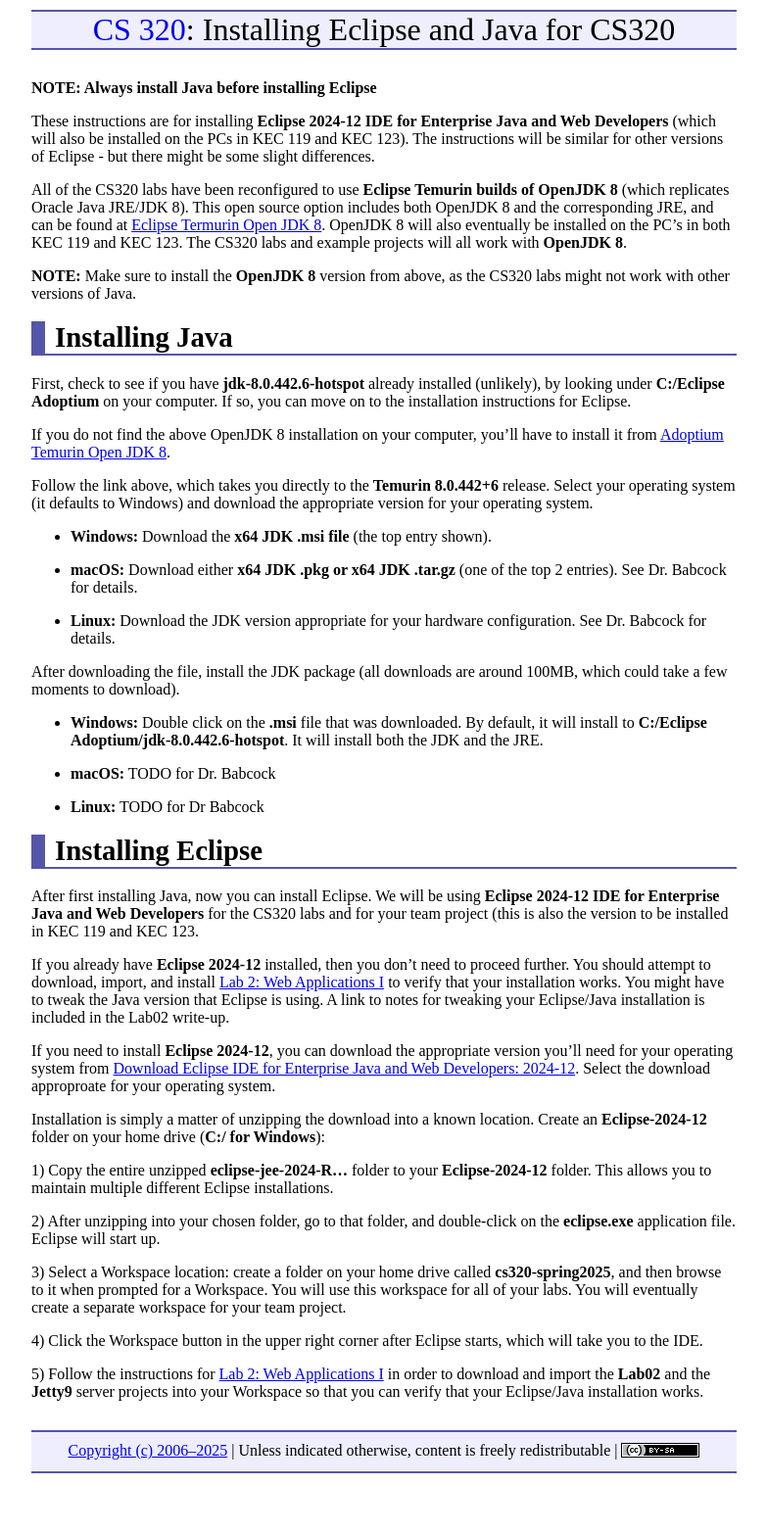
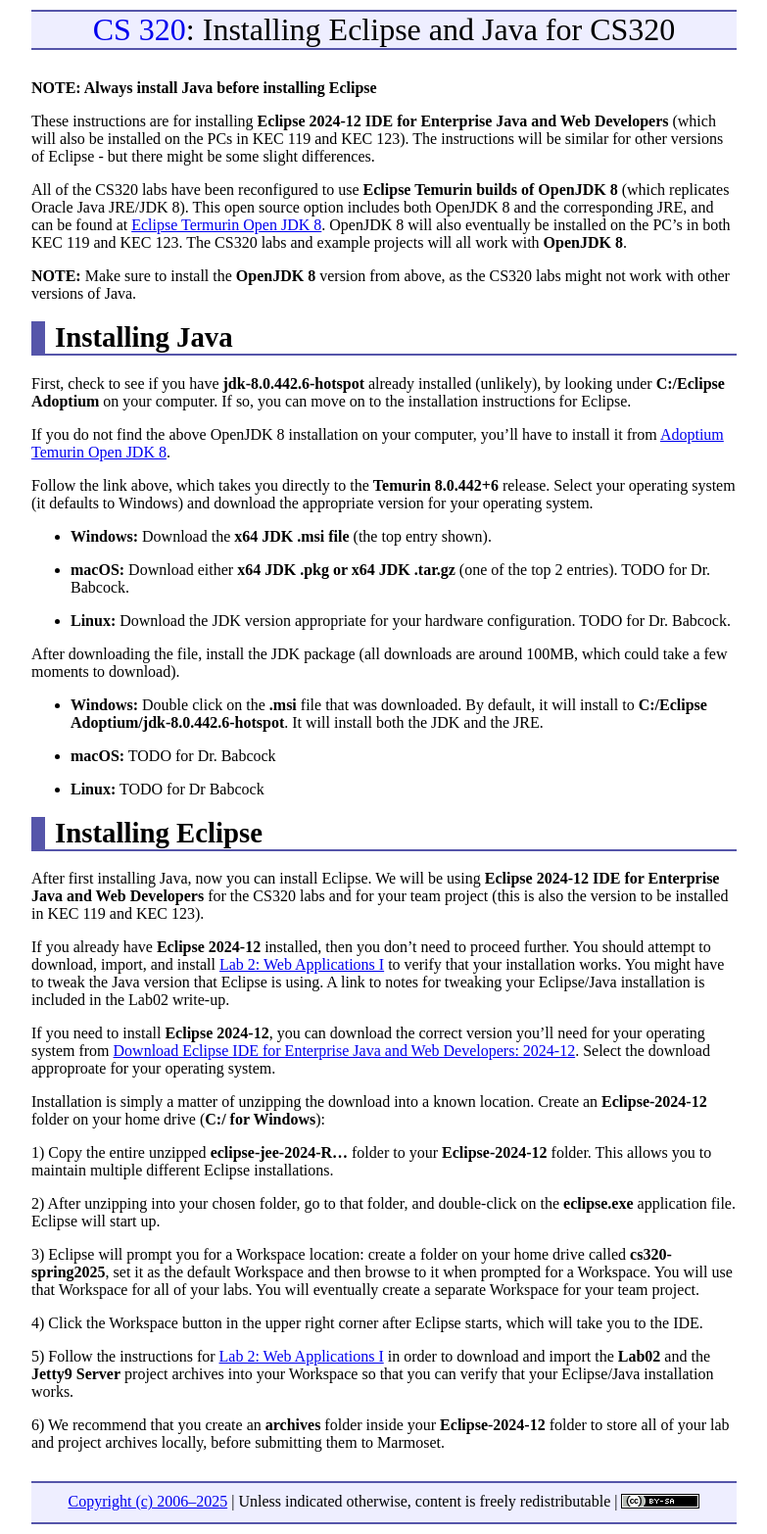
Before and after one commit to ycpcs/cs320-spring2025, a Jekyll site: the page built from labs/Eclipse-Java-Installation.md, in a window 1280 px wide. Shown: the whole page at 98% size, without its empty margins (248-1031 px from the left). Built offline with Jekyll 4.4.1, drawn with Linux system fonts in a browser that asks for light colours; before the commit the page ends 1514 px from its top, so only the background shows below that.

Commit message:
more edits

```diff
--- a/labs/Eclipse-Java-Installation.md
+++ b/labs/Eclipse-Java-Installation.md
@@ -23,9 +23,9 @@ Follow the link above, which takes you directly to the **Temurin 8.0.442+6** rel
 
 * **Windows:** Download the **x64 JDK .msi file** (the top entry shown).
 
-* **macOS:** Download either **x64 JDK .pkg or x64 JDK .tar.gz** (one of the top 2 entries).  See Dr. Babcock for details.
+* **macOS:** Download either **x64 JDK .pkg or x64 JDK .tar.gz** (one of the top 2 entries).  TODO for Dr. Babcock.
 
-* **Linux:** Download the JDK version appropriate for your hardware configuration.  See Dr. Babcock for details.
+* **Linux:** Download the JDK version appropriate for your hardware configuration.  TODO for Dr. Babcock.
 
 After downloading the file, install the JDK package (all downloads are around 100MB, which could take a few moments to download).
 
@@ -39,11 +39,11 @@ After downloading the file, install the JDK package (all downloads are around 10
 Installing Eclipse
 =================
 
-After first installing Java, now you can install Eclipse.  We will be using **Eclipse 2024-12 IDE for Enterprise Java and Web Developers** for the CS320 labs and for your team project (this is also the version to be installed in KEC 119 and KEC 123.
+After first installing Java, now you can install Eclipse.  We will be using **Eclipse 2024-12 IDE for Enterprise Java and Web Developers** for the CS320 labs and for your team project (this is also the version to be installed in KEC 119 and KEC 123).
 
 If you already have **Eclipse 2024-12** installed, then you don't need to proceed further. You should attempt to download, import, and install [Lab 2: Web Applications I](./lab02.html) to verify that your installation works.  You might have to tweak the Java version that Eclipse is using.  A link to notes for tweaking your Eclipse/Java installation is included in the Lab02 write-up.
 
-If you need to install **Eclipse 2024-12**, you can download the appropriate version you'll need for your operating system from [Download Eclipse IDE for Enterprise Java and Web Developers: 2024-12](https://www.eclipse.org/downloads/packages/release/2024-12/r/eclipse-ide-enterprise-java-and-web-developers).  Select the download approproate for your operating system.
+If you need to install **Eclipse 2024-12**, you can download the correct version you'll need for your operating system from [Download Eclipse IDE for Enterprise Java and Web Developers: 2024-12](https://www.eclipse.org/downloads/packages/release/2024-12/r/eclipse-ide-enterprise-java-and-web-developers).  Select the download approproate for your operating system.
 
 Installation is simply a matter of unzipping the download into a known location.  Create an **Eclipse-2024-12** folder on your home drive (**C:/ for Windows**):
 
@@ -51,8 +51,10 @@ Installation is simply a matter of unzipping the download into a known location.
 
   2) After unzipping into your chosen folder, go to that folder, and double-click on the **eclipse.exe** application file.  Eclipse will start up.
 
-  3) Select a Workspace location: create a folder on your home drive called **cs320-spring2025**, and then browse to it when prompted for a Workspace.  You will use this workspace for all of your labs.  You will eventually create a separate workspace for your team project.
+  3) Eclipse will prompt you for a Workspace location: create a folder on your home drive called **cs320-spring2025**, set it as the default Workspace and then browse to it when prompted for a Workspace.  You will use that Workspace for all of your labs.  You will eventually create a separate Workspace for your team project.
 
   4) Click the Workspace button in the upper right corner after Eclipse starts, which will take you to the IDE.
 
-  5) Follow the instructions for [Lab 2: Web Applications I](./lab02.html) in order to download and import the **Lab02** and the **Jetty9** server projects into your Workspace so that you can verify that your Eclipse/Java installation works.
+  5) Follow the instructions for [Lab 2: Web Applications I](./lab02.html) in order to download and import the **Lab02** and the **Jetty9 Server** project archives into your Workspace so that you can verify that your Eclipse/Java installation works.
+
+  6) We recommend that you create an **archives** folder inside your **Eclipse-2024-12** folder to store all of your lab and project archives locally, before submitting them to Marmoset.
```
